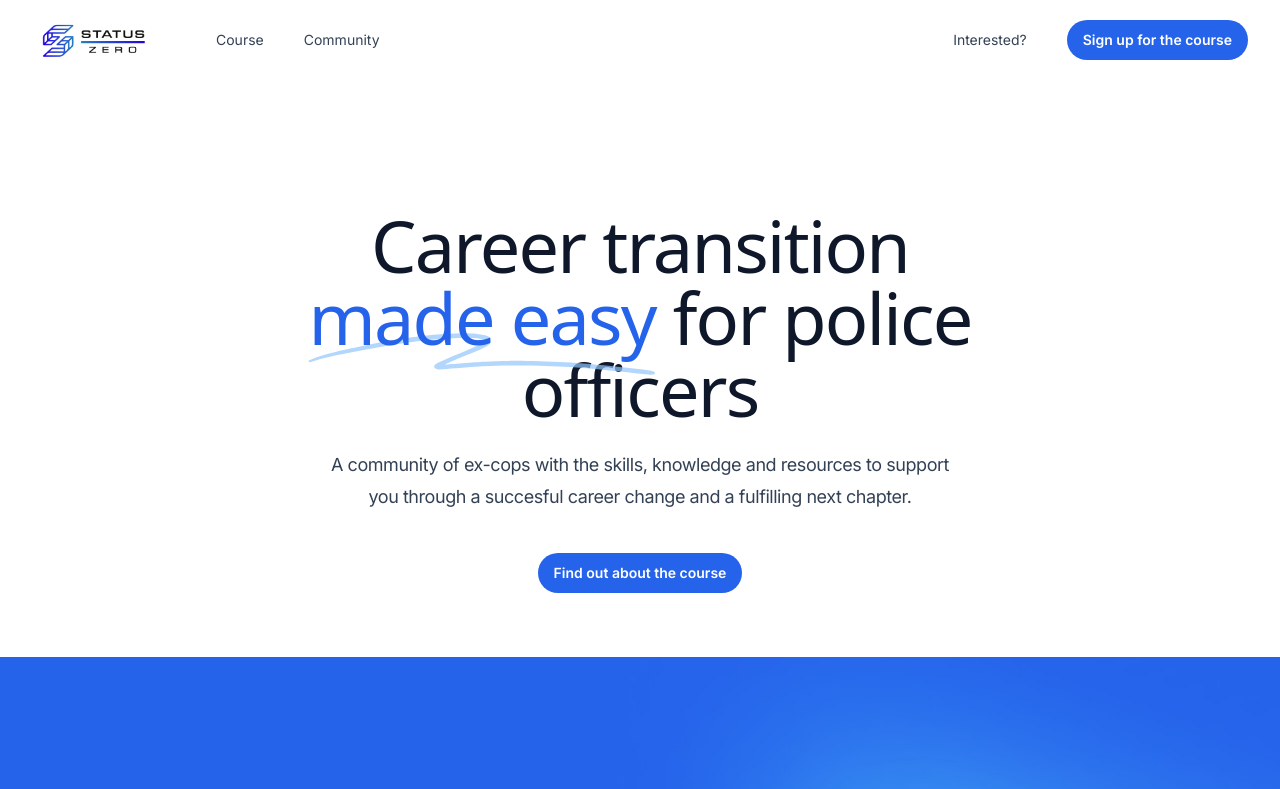
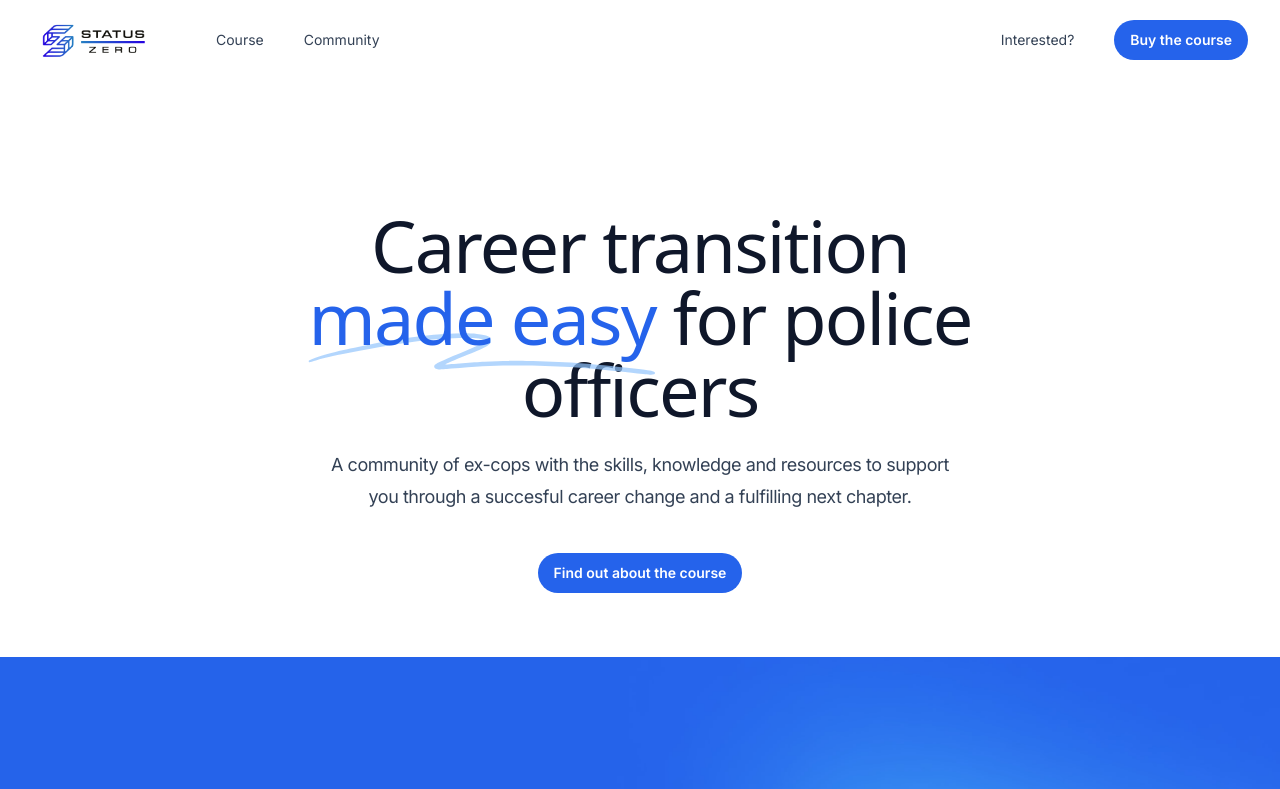
Before and after one commit to JCrocker4679/status-zero.co.uk, a Next.js app: page / in a window 1280 px wide. Shown: the top 789 px of the page. Built offline with nearby package versions, Linux system fonts and the light colour scheme; a web font is replaced by a local one.

Commit message:
updated course button

```diff
--- a/src/components/Header.jsx
+++ b/src/components/Header.jsx
@@ -118,7 +118,7 @@ export function Header() {
               href="https://community.statuszero.co.uk/checkout/the-police-resettlement-course"
               color="blue"
             >
-              <span>Sign up for the course</span>
+              <span>Buy the course</span>
             </Button>
             <div className="-mr-1 md:hidden">
               <MobileNavigation />
```
